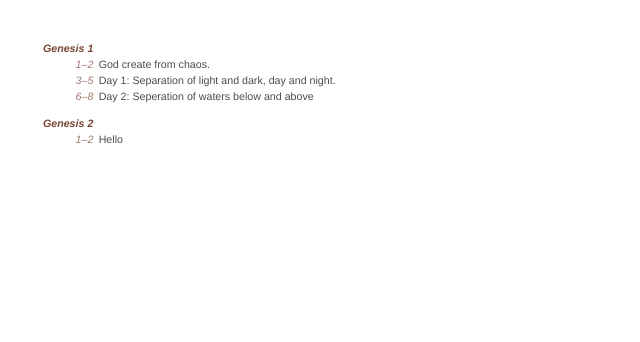
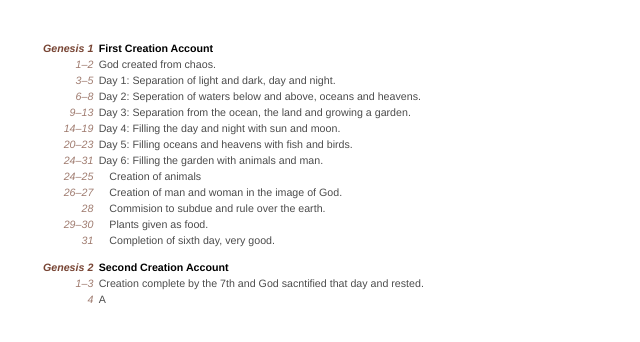
Before and after one commit to carbonbox/bible-outline, a plain HTML site: page index.html in a window 1280 px wide. Shown: the whole page, without its empty margins (0-640 px from the left). Drawn offline with Linux system fonts and the light colour scheme; files whose address does not match are found by name.

Commit message:
Misc changes.

```diff
--- a/index.html
+++ b/index.html
@@ -9,27 +9,47 @@
 
     <ul>
 
-      <!--  1 -->
+      <!-- Genesis 1 -->
       <li class='none'>
-        <h1><em>Genesis 1</em></h1>
+        <h1><em>Genesis 1</em>First Creation Account</h1>
         <ul class='outline'>
 
-          <li class=''><em>1&ndash;2</em>God create from chaos.</li>
+          <li class=''><em>1&ndash;2</em>God created from chaos.</li>
 
           <li class=''><em>3&ndash;5</em>Day 1: Separation of light and dark, day and night.</li>
 
-          <li class=''><em>6&ndash;8</em>Day 2: Seperation of waters below and above</li>
+          <li class=''><em>6&ndash;8</em>Day 2: Seperation of waters below and above, oceans and heavens.</li>
+
+          <li class=''><em>9&ndash;13</em>Day 3: Separation from the ocean, the land and growing a garden.</li>
+
+          <li class=''><em>14&ndash;19</em>Day 4: Filling the day and night with sun and moon.</li>
+
+          <li class=''><em>20&ndash;23</em>Day 5: Filling oceans and heavens with fish and birds.</li>
+
+          <li class=''><em>24&ndash;31</em>Day 6: Filling the garden with animals and man. </li>
+
+          <li class='indent-1'><em>24&ndash;25</em>Creation of animals</li>
+
+          <li class='indent-1'><em>26&ndash;27</em>Creation of man and woman in the image of God.</li>
+
+          <li class='indent-1'><em>28</em>Commision to subdue and rule over the earth.</li>
+
+          <li class='indent-1'><em>29&ndash;30</em>Plants given as food.</li>
+
+          <li class='indent-1'><em>31</em>Completion of sixth day, very good.</li>
 
         </ul>
         <p></p>
       </li>
 
-      <!--  2 -->
+      <!-- Genesis 2 -->
       <li class='tag tag-2 tag-3'>
-        <h1><em>Genesis 2</em></h1>
+        <h1><em>Genesis 2</em>Second Creation Account</h1>
         <ul class='outline'>
 
-          <li class=''><em>1&ndash;2</em>Hello</li>
+          <li class=''><em>1&ndash;3</em>Creation complete by the 7th and God sacntified that day and rested.</li>
+
+          <li class=''><em>4</em>A</li>
 
         </ul>
         <p></p>
```
Also changed, not shown: 2 other files.
